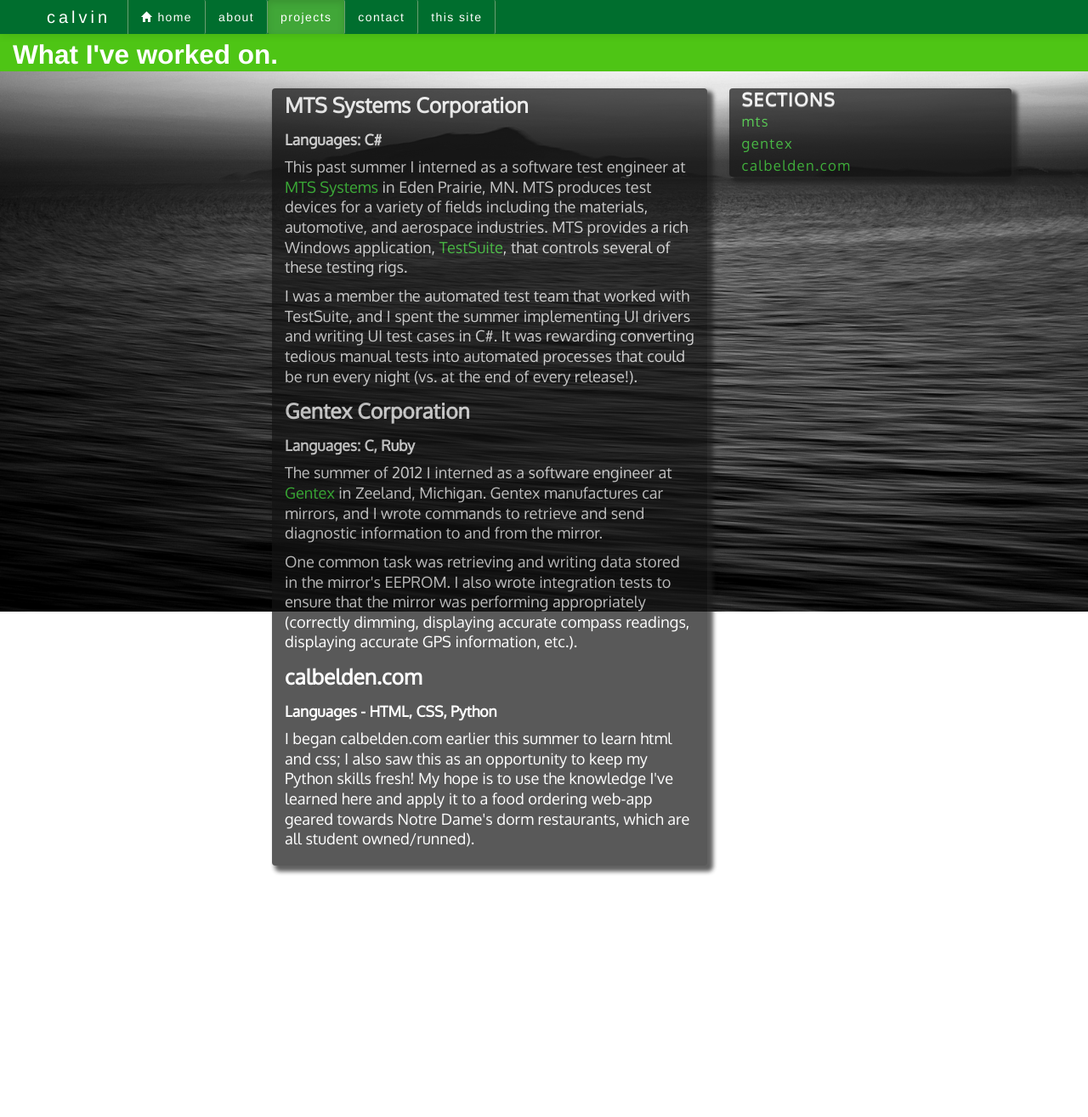
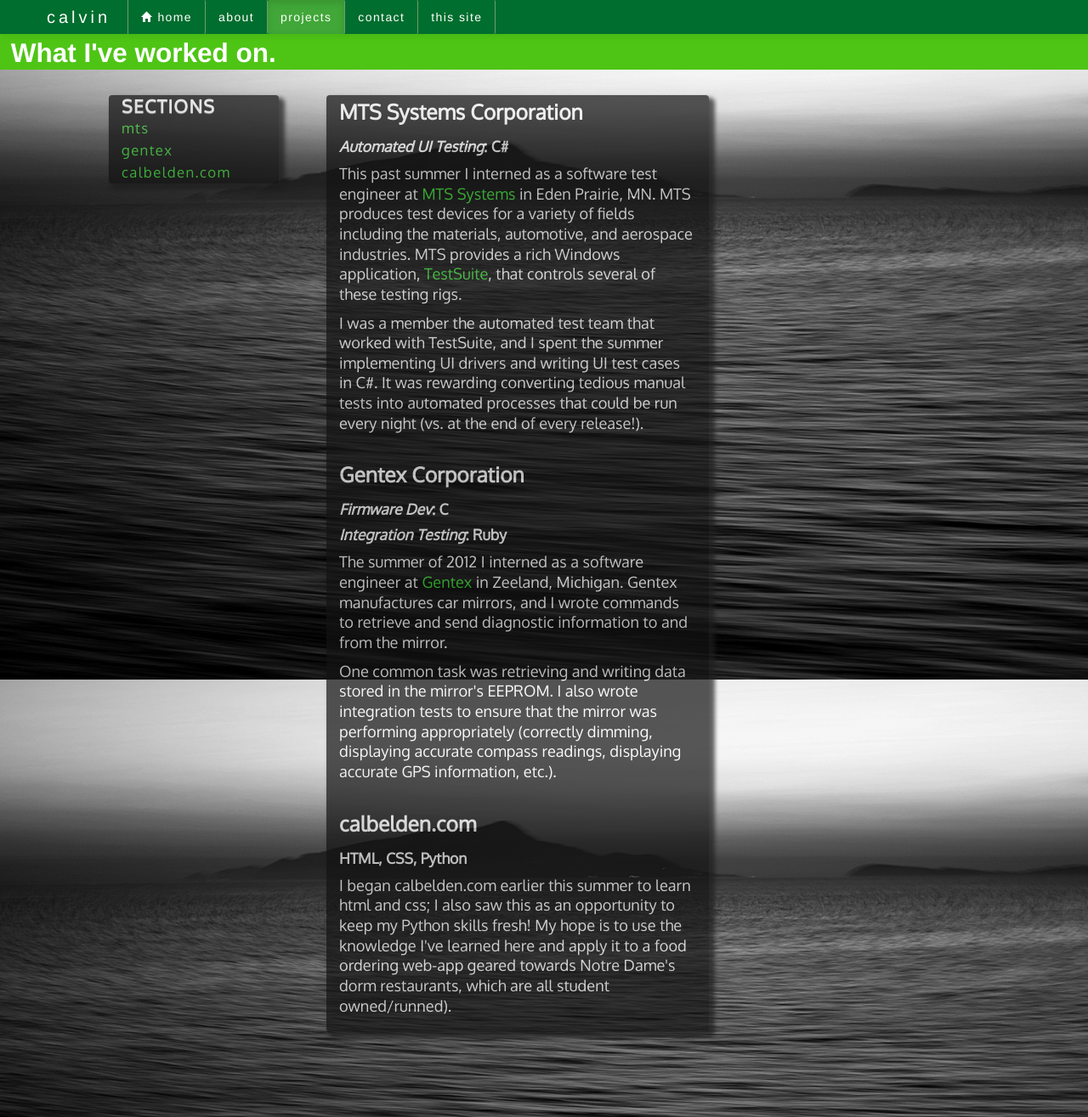
Before and after one commit to cbelden/MySite, a Flask app: page /projects in a window 1280 px wide. Shown: the whole page at 85% size. Before the commit the page ends 1030 px from the top, so only its background shows below. Run offline with Flask 2, Linux system fonts and the light colour scheme; some libraries are stand-ins or nearby versions.

Commit message:
Made a min/max pixel size for the main container. Fixed some positioning. Fixed background image (used 'html' target)

```diff
--- a/mysite/static/custom/custom.css
+++ b/mysite/static/custom/custom.css
@@ -49,6 +49,15 @@
     border-radius: 4px;
 }
 
+/* background image business */
+html {
+    background: url(italy.jpeg) no-repeat center center fixed;
+    -webkit-background-size: cover;
+    -moz-background-size: cover;
+    -o-background-size: cover;
+    background-size: cover;
+}
+
 /*  Pads body below fixed top navbar; sets text color */
 body {
     padding-top: 30px;
@@ -59,14 +68,14 @@
 /* Fix for fixed size background image. Code from this stackoverflow thread:
  * http://stackoverflow.com/questions/1150163/stretch-and-scale-a-css-image-in-the-background-with-css-only
  */
-.background-image {
-    height: 100%;
-    width: 100%;
+/*.background-image {
+    min-height: 100%;
+    min-width: 100%;
     position: fixed;
     left: 0;
     top: 0;
     z-index: -1;
-}
+}*/
 
 .stretch {
   min-height: 100%;
@@ -75,49 +84,45 @@
 /* Styling for primary page title */
 .title-bar {
     font-size: 150%;
-    margin-bottom: 20px;
+    margin-bottom: 30px;
     text-align: left;
-    padding: 4px 0 0 15px;
+    padding: .15% 0 0 1%;
     background-color: rgb(78, 197, 21);
     color: white;
 }
 
 /* Main gutter on left side of the page */
 .gutter {
-  width: 25%;
+  width: 30%;
   float: left;
   height: 1px;
 }
 
-/* Box that contains main page content */
+/* Main page content div */
 .main-container {
     /* positioning */
-    width: 40%;
     float: left;
     margin-bottom: 100px;
+    padding-bottom: 10px;
+
+    /* size */
+    width: 40%;
+    min-width: 400px;
+    max-width: 450px;
 
     /* appearance */
     background-color: rgb(19, 19, 19);
     opacity: .7;
     border-radius: 4px;
     box-shadow: 5px 5px 5px 2px rgb(30, 30, 30);
-    padding-bottom: 10px;
 }
 
 /* sidebar stuff!*/
 .sidebar {
     /* positioning */
-    width: 26%;
-    margin-left: 67%;
+    width: 1px;
+    height: 1px;
     float: left;
-    margin-bottom: 10px;
-    position: fixed;
-
-    /* appearance */
-    background-color: rgb(19, 19, 19);
-    opacity: .7;
-    border-radius: 4px;
-    box-shadow: 5px 5px 5px 2px rgb(30, 30, 30);
 }
 
 .nav-header {
@@ -139,8 +144,8 @@
 }
 
 h3 {
-    margin-top: 0;
-    padding-top: 15px;
+    /*margin-top: 0;*/
+    padding-top: 12px;
 }
 
 /* Text positioning */
--- a/mysite/templates/about.html
+++ b/mysite/templates/about.html
@@ -13,6 +13,7 @@
 {% endblock %}
 
 {% block content %}
+  <div class="main-container">
     <h3>Business</h3>
     <p>
         I am a senior Electrical Engineering student at the University of Notre Dame, though much of my free time has been dedicated to Computer Science.  If you'd like, you can take a look at my resume <a href="{{url_for('static', filename='resume/resume.pdf')}}">here</a> or head to the <a href="/projects">projects</a> page to look at my technical experience!
@@ -23,4 +24,5 @@
         When I'm not working, studying, reading, or tinkering, you can find me on the golf course shanking
         balls into beverage carts.  Weather permitting, it's also a fair bet you'll catch me flailing around in a nearby lake (<a href="http://en.wikipedia.org/wiki/Minnesota#Geology_and_terrain" target="_blank">Fun Fact</a>: In Minnesota, there are more than 11,000 to choose from).
     </p>
+  </div> <!-- /.main-container -->
 {% endblock %}
--- a/mysite/templates/about_site.html
+++ b/mysite/templates/about_site.html
@@ -13,6 +13,7 @@
 {% endblock %}
 
 {% block content %}
+  <div class="main-container">
     <h3>The Tools</h3>
     <p>
         This site was built using <a href="http://flask.pocoo.org" target="_blank">Flask</a>.  Flask is a lightweight framework built to get Python web apps up and running quickly.
@@ -23,4 +24,5 @@
     <p>
         Stay Tuned: The source for this website will be available soon!
     </p>
+  </div> <!-- /.main-container -->
 {% endblock %}
--- a/mysite/templates/base.html
+++ b/mysite/templates/base.html
@@ -9,9 +9,11 @@
   <link href="{{url_for('static', filename='assets/css/bootstrap-responsive.css')}}" rel="stylesheet">
   <link href="{{url_for('static', filename='custom/custom.css')}}" rel="stylesheet">
   <link href="http://fonts.googleapis.com/css?family=Oxygen|Sintony" rel="stylesheet" type="text/css">
-  {% block style %}{% endblock %}
+  <style type="text/css">{% block style %}{% endblock %}</style>
 </head>
 <body>
+  <div class="wrap">
+
     <!-- NAVIGATION BAR -->
     <div class="navbar navbar-fixed-top">
       <div class="navbar-inner">
@@ -36,10 +38,6 @@
       </div><!-- /.navbar-inner -->
     </div><!-- /.navbar -->
 
-  <div class="background-image">
-    <img src="{{url_for('static', filename='custom/italy.jpeg')}}" alt="Background image of an Italian island.">
-  </div>
-
     <!-- TITLE BAR -->
     <div class='title-bar'>
       {% block title %}{% endblock %}
@@ -48,14 +46,17 @@
     <!-- GUTTER -->
     <div class="gutter"></div>
 
+    <!-- SIDEBAR -->
+    <div class="sidebar">
+    {% block sidebar %}{% endblock %}
+    </div> <!-- ./sidebar -->
+
     <!-- MAIN CONTAINER -->
+    {% block content %}
     <div class="main-container">
-    {% block content %}{% endblock %}
     </div> <!-- ./main-container -->
-
-  <!-- SIDEBAR -->
-  {% block sidebar %}
     {% endblock %}
+  </div>
 
   <!-- jQuery via Google + local fallback, see h5bp.com -->
   <script src="//ajax.googleapis.com/ajax/libs/jquery/1.7.1/jquery.min.js"></script>
--- a/mysite/templates/contact.html
+++ b/mysite/templates/contact.html
@@ -13,6 +13,7 @@
 {% endblock %}
 
 {% block content %}
+  <div class="main-container">
     <h3>Send me a message!</h3>
     <form action="">
         <label for="name">Your Name:</label>
@@ -29,4 +30,5 @@
 
         <input type="submit" id="submit">
     </form>
+  </div> <!-- ./main-container -->
 {% endblock %}
--- a/mysite/templates/index.html
+++ b/mysite/templates/index.html
@@ -13,8 +13,10 @@
 {% endblock %}
 
 {% block content %}
+  <div class="main-container">
     <h3>Thanks for stopping by!</h3>
     <p>
         My name is Calvin Belden, and you've stumbled upon my latest project.  Feel free to explore my expose and leave a comment!
     </p>
+  </div> <!-- ./main-container -->
 {% endblock %}
--- a/mysite/templates/work.html
+++ b/mysite/templates/work.html
@@ -6,6 +6,20 @@
 
 {% block style %}
 
+.sidebar {
+    width: 20%;
+    height: auto;
+    min-width: 150px;
+    max-width: 200px;
+    margin-left: 10%;
+    float: left;
+    margin-bottom: 10px;
+    position: fixed;
+    background-color: rgb(19, 19, 19);
+    opacity: .7;
+    border-radius: 4px;
+    box-shadow: 5px 5px 5px 2px rgb(30, 30, 30);
+}
 {% endblock %}
 
 {% block projects_nav %}
@@ -17,8 +31,9 @@
 {% endblock %}
 
 {% block content %}
+  <div class="main-container">
     <h3 id="mts" style="padding-top: 40px; margin-top: -40px;">MTS Systems Corporation</h3>
-    <h4>Languages: C#</h4>
+    <h4><em>Automated UI Testing</em>: C#</h4>
     <p>
         This past summer I interned as a software test engineer at <a href="http://www.mts.com/en/index.htm" target="_blank">MTS Systems</a> in Eden Prairie, MN.  MTS produces test devices for a variety of fields including the materials, automotive, and aerospace industries.  MTS provides a rich Windows application, <a href="http://www.mts.com/testsuite/" target="_blank">TestSuite</a>, that controls several of these testing rigs.
     </p>
@@ -26,8 +41,9 @@
         I was a member the automated test team that worked with TestSuite, and I spent the summer implementing UI drivers and writing UI test cases in C#.  It was rewarding converting tedious manual tests into automated processes that could be run every night (vs. at the end of every release!).
     </p>
 
-    <h3 id="gentex" style="padding-top: 40px; margin-top: -40px;">Gentex Corporation</h3>
-    <h4>Languages: C, Ruby</h4>
+    <h3 id="gentex" style="padding-top: 60px; margin-top: -40px;">Gentex Corporation</h3>
+    <h4><em>Firmware Dev</em>: C</h4>
+    <h4><em>Integration Testing</em>: Ruby</h4>
     <p>
         The summer of 2012 I interned as a software engineer at <a href="http://www.gentex.com/" target="_blank">Gentex</a> in Zeeland, Michigan.  Gentex manufactures car mirrors, and I wrote commands to retrieve and send diagnostic information to and from the mirror.
     </p>
@@ -35,20 +51,19 @@
         One common task was retrieving and writing data stored in the mirror's EEPROM.  I also wrote integration tests to ensure that the mirror was performing appropriately (correctly dimming, displaying accurate compass readings, displaying accurate GPS information, etc.).
     </p>
 
-    <h3 id="this_site" style="padding-top: 40px; margin-top: -40px;">calbelden.com</h3>
-    <h4>Languages - HTML, CSS, Python</h4>
+    <h3 id="this_site" style="padding-top: 60px; margin-top: -40px;">calbelden.com</h3>
+    <h4>HTML, CSS, Python</h4>
     <p>
         I began calbelden.com earlier this summer to learn html and css; I also saw this as an opportunity to keep my Python skills fresh!  My hope is to use the knowledge I've learned here and apply it to a food ordering web-app geared towards Notre Dame's dorm restaurants, which are all student owned/runned).
     </p>
+  </div> <!-- /.main-container -->
 {% endblock %}
 
 {% block sidebar %}
-    <div class="sidebar">
         <ul class="nav nav-list">
           <li class="nav-header">Sections</li>
           <li><a href="#mts">MTS</a></li>
           <li><a href="#gentex">Gentex</a></li>
           <li><a href="#this_site">calbelden.com</a></li>
         </ul>
-    </div>
 {% endblock %}
```
Lines whose indentation alone changed are shown as unchanged.
